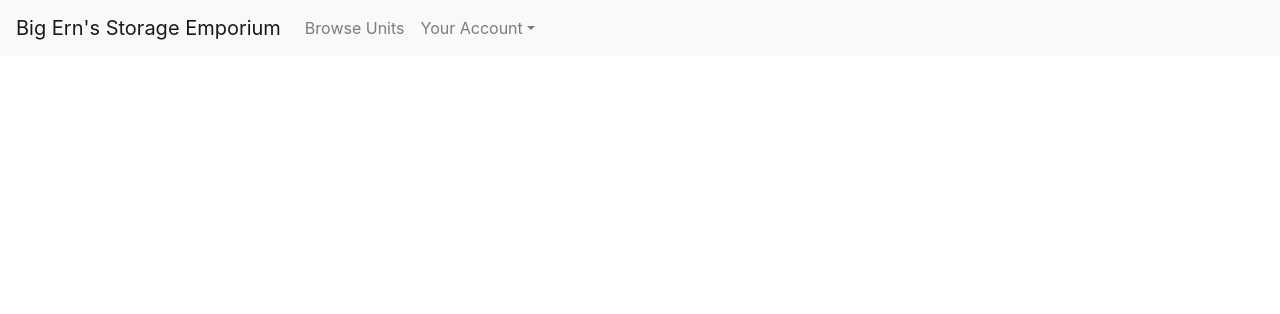
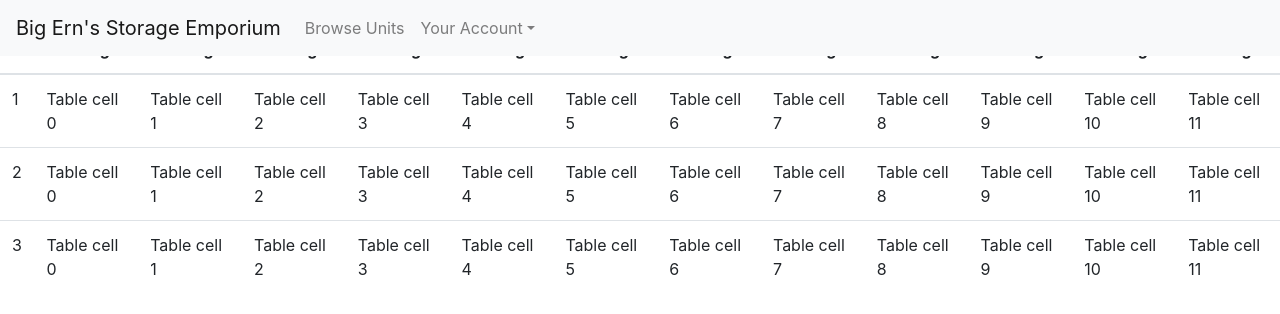
Before and after one commit to dan-k-park/Big-Erns-Storage-Emporium, a React (Create React App) app in the folder client/: page / in a window 1280 px wide. Shown: the top 314 px of the page. Built offline with nearby package versions, Linux system fonts and the light colour scheme; no server answers.

Commit message:
dashboards

```diff
--- /dev/null
+++ b/client/src/components/AdminDashboard.js
@@ -0,0 +1,41 @@
+import React, { Component } from 'react';
+import { Table } from 'react-bootstrap';
+
+class AdminDashboard extends Component {
+  render() {
+    return (
+      <Table responsive>
+      <thead>
+        <tr>
+          <th>#</th>
+          {Array.from({ length: 12 }).map((_, index) => (
+            <th key={index}>Table heading</th>
+          ))}
+        </tr>
+      </thead>
+      <tbody>
+        <tr>
+          <td>1</td>
+          {Array.from({ length: 12 }).map((_, index) => (
+            <td key={index}>Table cell {index}</td>
+          ))}
+        </tr>
+        <tr>
+          <td>2</td>
+          {Array.from({ length: 12 }).map((_, index) => (
+            <td key={index}>Table cell {index}</td>
+          ))}
+        </tr>
+        <tr>
+          <td>3</td>
+          {Array.from({ length: 12 }).map((_, index) => (
+            <td key={index}>Table cell {index}</td>
+          ))}
+        </tr>
+      </tbody>
+    </Table>
+    )
+  }
+}
+
+export default AdminDashboard;
--- a/client/src/components/App.js
+++ b/client/src/components/App.js
@@ -1,22 +1,44 @@
 import React, { Component } from 'react';
 import { BrowserRouter as Router, Route } from "react-router-dom";
 import Header from './Header';
+import AdminDashboard from './AdminDashboard';
+import UserDashboard from './UserDashboard';
 import { connect } from 'react-redux';
 import * as actions from '../actions';
 
 class App extends Component {
+
+  state = { admin: false }
+
   componentDidMount() {
     // see export statement to see why fetchUser is available as props
     this.props.fetchUser()
   }
 
+  // change dashboard depending on whether the user is an admin or tenant
+  // renderContent() {
+  //   switch (this.props.admin) {
+  //     case true:
+  //       return <AdminDashboard />;
+  //     case false:
+  //       return <UserDashboard />;
+  //     default:
+  //       return <UserDashboard />;
+  //   }
+  // }
+
   render() {
     return (
       <Router>
         <Header />
+        <Route exact path ='/' component={AdminDashboard}/>
       </Router>
     )
   }
 }
 
-export default connect(null, actions)(App);
+function mapStateToProps({ auth }) {
+  return { auth }
+}
+
+export default connect(mapStateToProps, actions)(App);
--- /dev/null
+++ b/client/src/components/UserDashboard.js
@@ -0,0 +1,14 @@
+import React, { Component } from 'react';
+import UnitContainer from './units/UnitContainer';
+
+class UserDashboard extends Component {
+  render() {
+    return (
+      <div>
+        <UnitContainer />
+      </div>
+    )
+  }
+}
+
+export default UserDashboard;
--- a/client/src/components/units/UnitContainer.js
+++ b/client/src/components/units/UnitContainer.js
@@ -0,0 +1,41 @@
+import React, { Component } from 'react';
+import { connect, connnect } from 'react-redux';
+// import { fetchUnits } from '../../actions';
+import { Card, Button } from 'react-bootstrap';
+
+class UnitContainer extends Component {
+  // componentDidMount() {
+  //   this.props.fetchUnits()
+  // }
+
+  renderUnits() {
+    return (
+      <Card>
+        <Card.Header>Featured</Card.Header>
+        <Card.Body>
+          <Card.Title>Special title treatment</Card.Title>
+          <Card.Text>
+            With supporting text below as a natural lead-in to additional content.
+      </Card.Text>
+          <Button variant="primary">Go somewhere</Button>
+        </Card.Body>
+      </Card>
+    )
+  }
+
+  render() {
+    return (
+      <div>
+        {this.renderUnits()}
+      </div>
+    )
+  }
+}
+
+// function mapStateToProps({ surveys }) {
+//   return { surveys };
+// }
+
+// export default connect(mapStateToProps, { fetchSurveys })(SurveyList);
+
+export default UnitContainer;
```
Also changed, not shown: client/src/components/Header.js (+4 -4 lines), client/src/components/units/UnitCard.js (deleted, +0 -12 lines), client/src/components/AdminPage.js (deleted).
